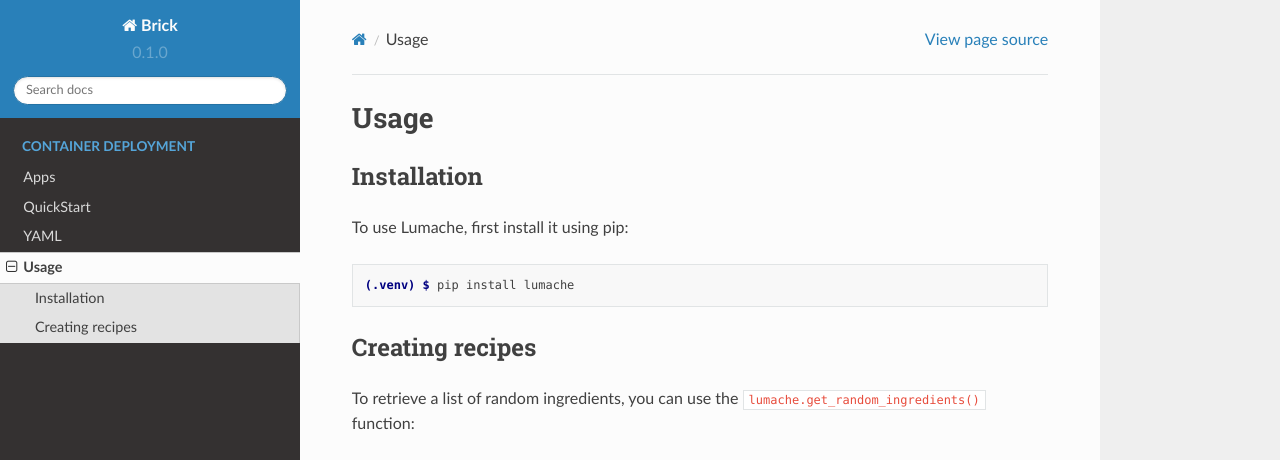
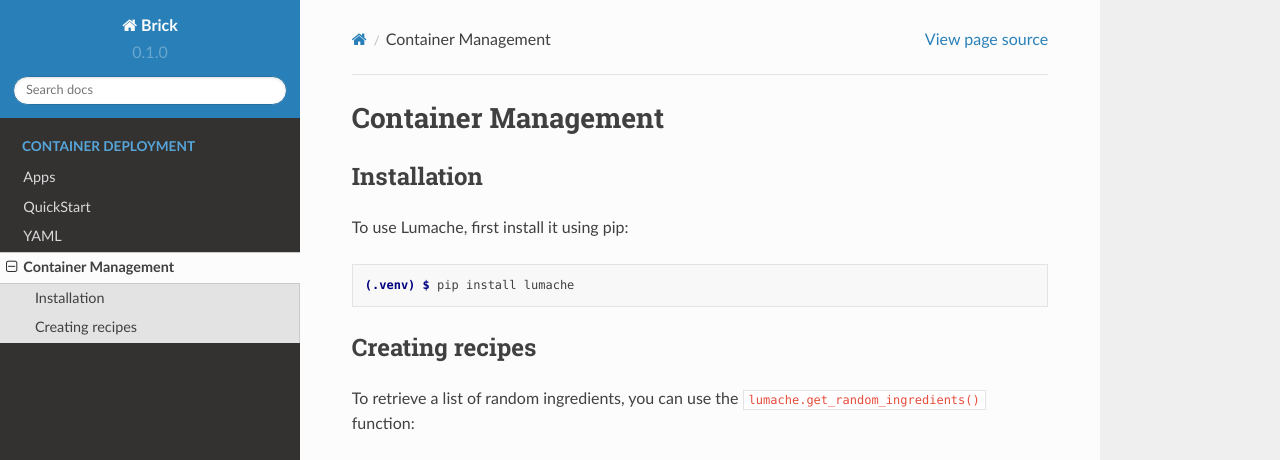
Before and after one commit to brickcloud/brick-manual, a Sphinx documentation site: the page built from brick/docs/source/container-management/container-management.rst, in a window 1280 px wide and 1095 px high. Shown: the top 460 px of the window. Built offline with Sphinx 7.4.7 and the Read the Docs theme 2.0.0, drawn with Linux system fonts in a browser that asks for light colours; pages that are not in the unit, such as notebooks, are missing from menus; grey boxes are pictures that could not be loaded.

Commit message:
Update container-management.rst

```diff
--- a/brick/docs/source/container-management/container-management.rst
+++ b/brick/docs/source/container-management/container-management.rst
@@ -1,4 +1,4 @@
-Usage
+Container Management
 =====
 
 .. _installation:
```
